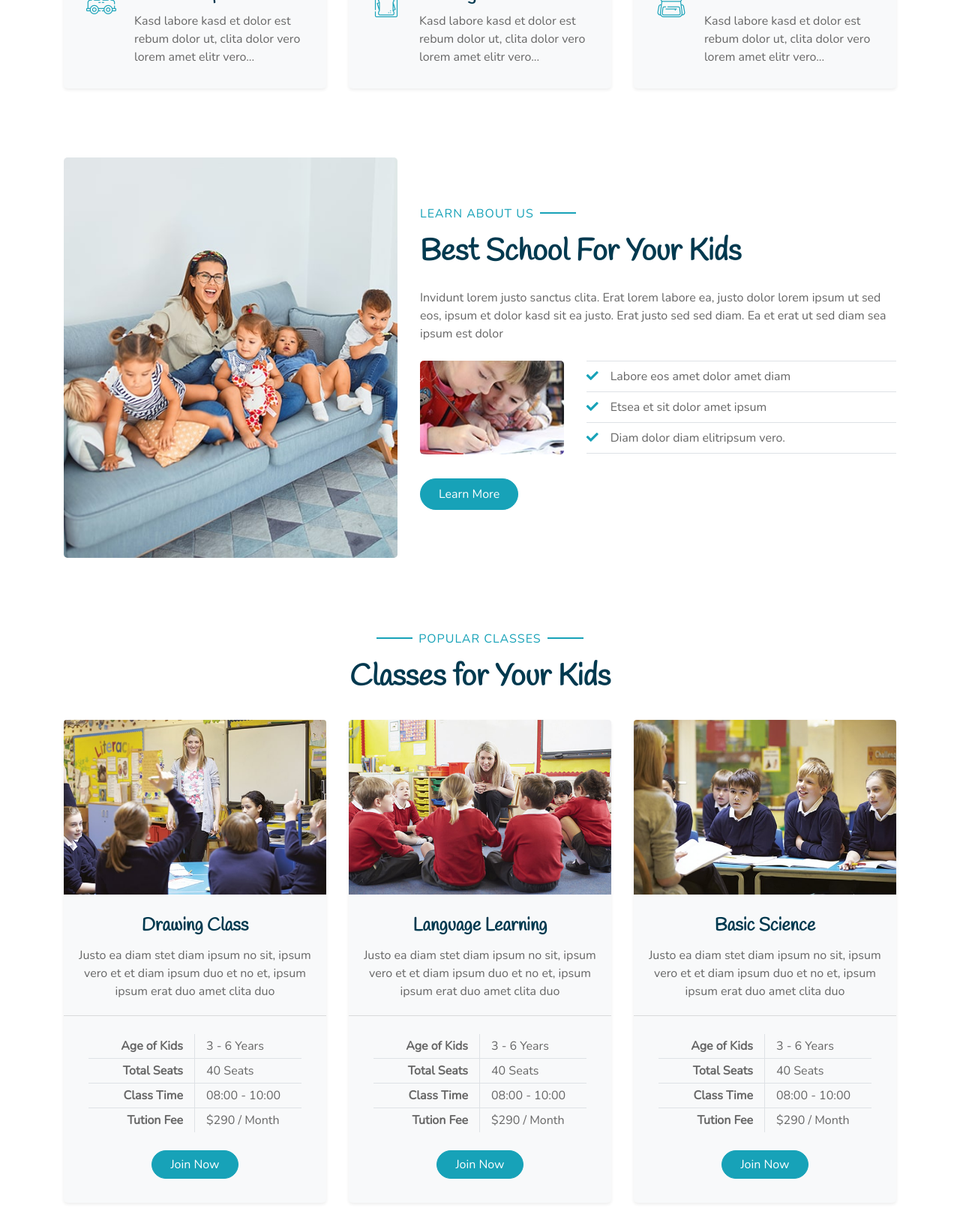
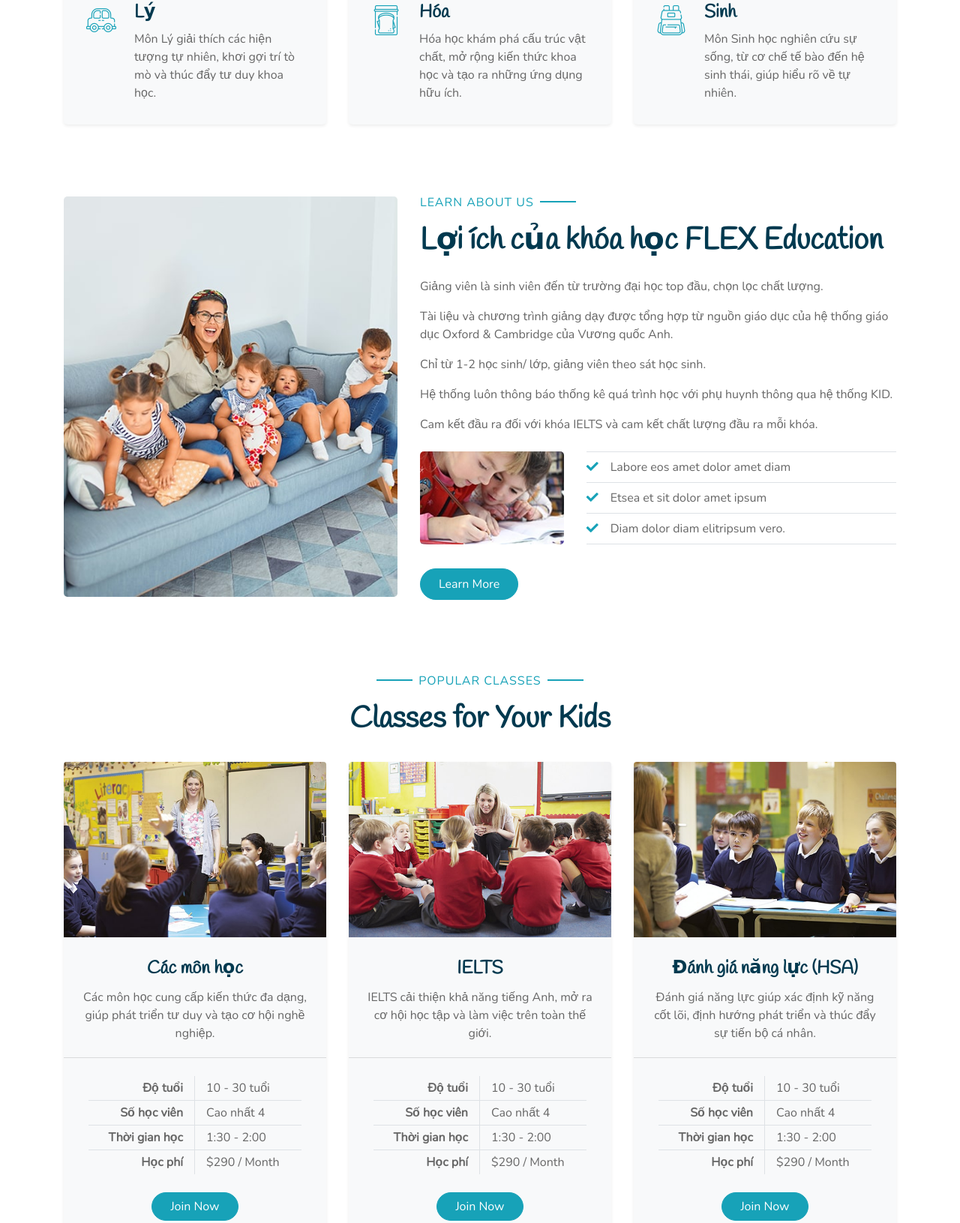
Before and after one commit to flexeducation/hanoi-1, a plain HTML site: page index.html in a window 1280 px wide. Shown: the part 1101-2732 px from the top of the page at 75% size. Drawn offline with nearby package versions, Linux system fonts and the light colour scheme.

Commit message:
Update index.html

```diff
--- a/index.html
+++ b/index.html
@@ -88,8 +88,9 @@
                     <div class="d-flex bg-light shadow-sm border-top rounded mb-4" style="padding: 30px;">
                         <i class="flaticon-050-fence h1 font-weight-normal text-primary mb-3"></i>
                         <div class="pl-4">
-                            <h4>Play Ground</h4>
-                            <p class="m-0">Kasd labore kasd et dolor est rebum dolor ut, clita dolor vero lorem amet elitr vero...</p>
+                            <h4>Toán</h4>
+                            <p class="m-0">
+                                Toán học kích thích tư duy, rèn luyện logic, và mở ra cánh cửa đến vô số cơ hội phát triển.</p>
                         </div>
                     </div>
                 </div>
@@ -97,8 +98,8 @@
                     <div class="d-flex bg-light shadow-sm border-top rounded mb-4" style="padding: 30px;">
                         <i class="flaticon-022-drum h1 font-weight-normal text-primary mb-3"></i>
                         <div class="pl-4">
-                            <h4>Music and Dance</h4>
-                            <p class="m-0">Kasd labore kasd et dolor est rebum dolor ut, clita dolor vero lorem amet elitr vero...</p>
+                            <h4>Văn</h4>
+                            <p class="m-0">Môn văn giúp hiểu sâu văn hóa, phát triển tư duy sáng tạo và kỹ năng diễn đạt.</p>
                         </div>
                     </div>
                 </div>
@@ -106,8 +107,8 @@
                     <div class="d-flex bg-light shadow-sm border-top rounded mb-4" style="padding: 30px;">
                         <i class="flaticon-030-crayons h1 font-weight-normal text-primary mb-3"></i>
                         <div class="pl-4">
-                            <h4>Arts and Crafts</h4>
-                            <p class="m-0">Kasd labore kasd et dolor est rebum dolor ut, clita dolor vero lorem amet elitr vero...</p>
+                            <h4>Anh</h4>
+                            <p class="m-0">Văn học nuôi dưỡng tâm hồn, truyền cảm hứng sáng tạo, và tăng cường khả năng diễn đạt ý tưởng.</p>
                         </div>
                     </div>
                 </div>
@@ -115,8 +116,8 @@
                     <div class="d-flex bg-light shadow-sm border-top rounded mb-4" style="padding: 30px;">
                         <i class="flaticon-017-toy-car h1 font-weight-normal text-primary mb-3"></i>
                         <div class="pl-4">
-                            <h4>Safe Transportation</h4>
-                            <p class="m-0">Kasd labore kasd et dolor est rebum dolor ut, clita dolor vero lorem amet elitr vero...</p>
+                            <h4>Lý</h4>
+                            <p class="m-0">Môn Lý giải thích các hiện tượng tự nhiên, khơi gợi trí tò mò và thúc đẩy tư duy khoa học.</p>
                         </div>
                     </div>
                 </div>
@@ -124,8 +125,8 @@
                     <div class="d-flex bg-light shadow-sm border-top rounded mb-4" style="padding: 30px;">
                         <i class="flaticon-025-sandwich h1 font-weight-normal text-primary mb-3"></i>
                         <div class="pl-4">
-                            <h4>Healthy food</h4>
-                            <p class="m-0">Kasd labore kasd et dolor est rebum dolor ut, clita dolor vero lorem amet elitr vero...</p>
+                            <h4>Hóa</h4>
+                            <p class="m-0">Hóa học khám phá cấu trúc vật chất, mở rộng kiến thức khoa học và tạo ra những ứng dụng hữu ích.</p>
                         </div>
                     </div>
                 </div>
@@ -133,8 +134,9 @@
                     <div class="d-flex bg-light shadow-sm border-top rounded mb-4" style="padding: 30px;">
                         <i class="flaticon-047-backpack h1 font-weight-normal text-primary mb-3"></i>
                         <div class="pl-4">
-                            <h4>Educational Tour</h4>
-                            <p class="m-0">Kasd labore kasd et dolor est rebum dolor ut, clita dolor vero lorem amet elitr vero...</p>
+                            <h4>Sinh</h4>
+                            <p class="m-0">
+                                Môn Sinh học nghiên cứu sự sống, từ cơ chế tế bào đến hệ sinh thái, giúp hiểu rõ về tự nhiên.</p>
                         </div>
                     </div>
                 </div>
@@ -153,10 +155,12 @@
                 </div>
                 <div class="col-lg-7">
                     <p class="section-title pr-5"><span class="pr-2">Learn About Us</span></p>
-                    <h1 class="mb-4">Best School For Your Kids</h1>
-                    <p>Invidunt lorem justo sanctus clita. Erat lorem labore ea, justo dolor lorem ipsum ut sed eos,
-                        ipsum et dolor kasd sit ea justo. Erat justo sed sed diam. Ea et erat ut sed diam sea ipsum est
-                        dolor</p>
+                    <h1 class="mb-4">Lợi ích của khóa học FLEX Education</h1>
+                    <p>Giảng viên là sinh viên đến từ trường đại học top đầu, chọn lọc chất lượng.</p>
+                    <p>Tài liệu và chương trình giảng dạy được tổng hợp từ nguồn giáo dục của hệ thống giáo dục Oxford & Cambridge của Vương quốc Anh.</p>
+                    <p>Chỉ từ 1-2 học sinh/ lớp, giảng viên theo sát học sinh.</p>
+                    <p>Hệ thống luôn thông báo thống kê quá trình học với phụ huynh thông qua hệ thống KID.</p>
+                    <p>Cam kết đầu ra đối với khóa IELTS và cam kết chất lượng đầu ra mỗi khóa.</p>
                     <div class="row pt-2 pb-4">
                         <div class="col-6 col-md-4">
                             <img class="img-fluid rounded" src="img/about-2.jpg" alt="">
@@ -189,24 +193,25 @@
                     <div class="card border-0 bg-light shadow-sm pb-2">
                         <img class="card-img-top mb-2" src="img/class-1.jpg" alt="">
                         <div class="card-body text-center">
-                            <h4 class="card-title">Drawing Class</h4>
-                            <p class="card-text">Justo ea diam stet diam ipsum no sit, ipsum vero et et diam ipsum duo et no et, ipsum ipsum erat duo amet clita duo</p>
+                            <h4 class="card-title">Các môn học</h4>
+                            <p class="card-text">
+                                Các môn học cung cấp kiến thức đa dạng, giúp phát triển tư duy và tạo cơ hội nghề nghiệp.</p>
                         </div>
                         <div class="card-footer bg-transparent py-4 px-5">
                             <div class="row border-bottom">
-                                <div class="col-6 py-1 text-right border-right"><strong>Age of Kids</strong></div>
-                                <div class="col-6 py-1">3 - 6 Years</div>
+                                <div class="col-6 py-1 text-right border-right"><strong>Độ tuổi</strong></div>
+                                <div class="col-6 py-1">10 - 30 tuổi</div>
                             </div>
                             <div class="row border-bottom">
-                                <div class="col-6 py-1 text-right border-right"><strong>Total Seats</strong></div>
-                                <div class="col-6 py-1">40 Seats</div>
+                                <div class="col-6 py-1 text-right border-right"><strong>Số học viên</strong></div>
+                                <div class="col-6 py-1">Cao nhất 4</div>
                             </div>
                             <div class="row border-bottom">
-                                <div class="col-6 py-1 text-right border-right"><strong>Class Time</strong></div>
-                                <div class="col-6 py-1">08:00 - 10:00</div>
+                                <div class="col-6 py-1 text-right border-right"><strong>Thời gian học</strong></div>
+                                <div class="col-6 py-1">1:30 - 2:00</div>
                             </div>
                             <div class="row">
-                                <div class="col-6 py-1 text-right border-right"><strong>Tution Fee</strong></div>
+                                <div class="col-6 py-1 text-right border-right"><strong>Học phí</strong></div>
                                 <div class="col-6 py-1">$290 / Month</div>
                             </div>
                         </div>
@@ -217,24 +222,24 @@
                     <div class="card border-0 bg-light shadow-sm pb-2">
                         <img class="card-img-top mb-2" src="img/class-2.jpg" alt="">
                         <div class="card-body text-center">
-                            <h4 class="card-title">Language Learning</h4>
-                            <p class="card-text">Justo ea diam stet diam ipsum no sit, ipsum vero et et diam ipsum duo et no et, ipsum ipsum erat duo amet clita duo</p>
+                            <h4 class="card-title">IELTS</h4>
+                            <p class="card-text">IELTS cải thiện khả năng tiếng Anh, mở ra cơ hội học tập và làm việc trên toàn thế giới.</p>
                         </div>
                         <div class="card-footer bg-transparent py-4 px-5">
                             <div class="row border-bottom">
-                                <div class="col-6 py-1 text-right border-right"><strong>Age of Kids</strong></div>
-                                <div class="col-6 py-1">3 - 6 Years</div>
+                                <div class="col-6 py-1 text-right border-right"><strong>Độ tuổi</strong></div>
+                                <div class="col-6 py-1">10 - 30 tuổi</div>
                             </div>
                             <div class="row border-bottom">
-                                <div class="col-6 py-1 text-right border-right"><strong>Total Seats</strong></div>
-                                <div class="col-6 py-1">40 Seats</div>
+                                <div class="col-6 py-1 text-right border-right"><strong>Số học viên</strong></div>
+                                <div class="col-6 py-1">Cao nhất 4</div>
                             </div>
                             <div class="row border-bottom">
-                                <div class="col-6 py-1 text-right border-right"><strong>Class Time</strong></div>
-                                <div class="col-6 py-1">08:00 - 10:00</div>
+                                <div class="col-6 py-1 text-right border-right"><strong>Thời gian học</strong></div>
+                                <div class="col-6 py-1">1:30 - 2:00</div>
                             </div>
                             <div class="row">
-                                <div class="col-6 py-1 text-right border-right"><strong>Tution Fee</strong></div>
+                                <div class="col-6 py-1 text-right border-right"><strong>Học phí</strong></div>
                                 <div class="col-6 py-1">$290 / Month</div>
                             </div>
                         </div>
@@ -245,24 +250,24 @@
                     <div class="card border-0 bg-light shadow-sm pb-2">
                         <img class="card-img-top mb-2" src="img/class-3.jpg" alt="">
                         <div class="card-body text-center">
-                            <h4 class="card-title">Basic Science</h4>
-                            <p class="card-text">Justo ea diam stet diam ipsum no sit, ipsum vero et et diam ipsum duo et no et, ipsum ipsum erat duo amet clita duo</p>
+                            <h4 class="card-title">Đánh giá năng lực (HSA)</h4>
+                             <p class="card-text">Đánh giá năng lực giúp xác định kỹ năng cốt lõi, định hướng phát triển và thúc đẩy sự tiến bộ cá nhân.</p>
                         </div>
                         <div class="card-footer bg-transparent py-4 px-5">
                             <div class="row border-bottom">
-                                <div class="col-6 py-1 text-right border-right"><strong>Age of Kids</strong></div>
-                                <div class="col-6 py-1">3 - 6 Years</div>
+                                <div class="col-6 py-1 text-right border-right"><strong>Độ tuổi</strong></div>
+                                <div class="col-6 py-1">10 - 30 tuổi</div>
                             </div>
                             <div class="row border-bottom">
-                                <div class="col-6 py-1 text-right border-right"><strong>Total Seats</strong></div>
-                                <div class="col-6 py-1">40 Seats</div>
+                                <div class="col-6 py-1 text-right border-right"><strong>Số học viên</strong></div>
+                                <div class="col-6 py-1">Cao nhất 4</div>
                             </div>
                             <div class="row border-bottom">
-                                <div class="col-6 py-1 text-right border-right"><strong>Class Time</strong></div>
-                                <div class="col-6 py-1">08:00 - 10:00</div>
+                                <div class="col-6 py-1 text-right border-right"><strong>Thời gian học</strong></div>
+                                <div class="col-6 py-1">1:30 - 2:00</div>
                             </div>
                             <div class="row">
-                                <div class="col-6 py-1 text-right border-right"><strong>Tution Fee</strong></div>
+                                <div class="col-6 py-1 text-right border-right"><strong>Học phí</strong></div>
                                 <div class="col-6 py-1">$290 / Month</div>
                             </div>
                         </div>
@@ -281,10 +286,8 @@
             <div class="row align-items-center">
                 <div class="col-lg-7 mb-5 mb-lg-0">
                     <p class="section-title pr-5"><span class="pr-2">Book A Seat</span></p>
-                    <h1 class="mb-4">Book A Seat For Your Kid</h1>
-                    <p>Invidunt lorem justo sanctus clita. Erat lorem labore ea, justo dolor lorem ipsum ut sed eos,
-                        ipsum et dolor kasd sit ea justo. Erat justo sed sed diam. Ea et erat ut sed diam sea ipsum est
-                        dolor</p>
+                    <h1 class="mb-4">Thông tin</h1>
+                    <p>Nhận thấy gia sư trực tuyến đang là xu hướng xuất hiện từ lâu ở các khu vực kinh tế phát triển như Hà Nội, Thành phố Hồ Chí Minh,...cho đến bây giờ hình thức giảng dạy này đang phát triển hơn bao giờ hết với sự phát triển của khoa học và công nghệ Hệ thống gia sư trực tuyến GOOSE được thành lập bởi nhóm bạn sinh viên với mục đích tiếp tục phát triển mô hình giảng dạy này và mang đến cho học sinh ở mọi độ tuổi khóa học cũng như theo sát xuyên suốt quá trình phát triển của bạn học.</p>
                     <ul class="list-inline m-0">
                         <li class="py-2"><i class="fa fa-check text-success mr-3"></i>Labore eos amet dolor amet diam</li>
                         <li class="py-2"><i class="fa fa-check text-success mr-3"></i>Etsea et sit dolor amet ipsum</li>
```
